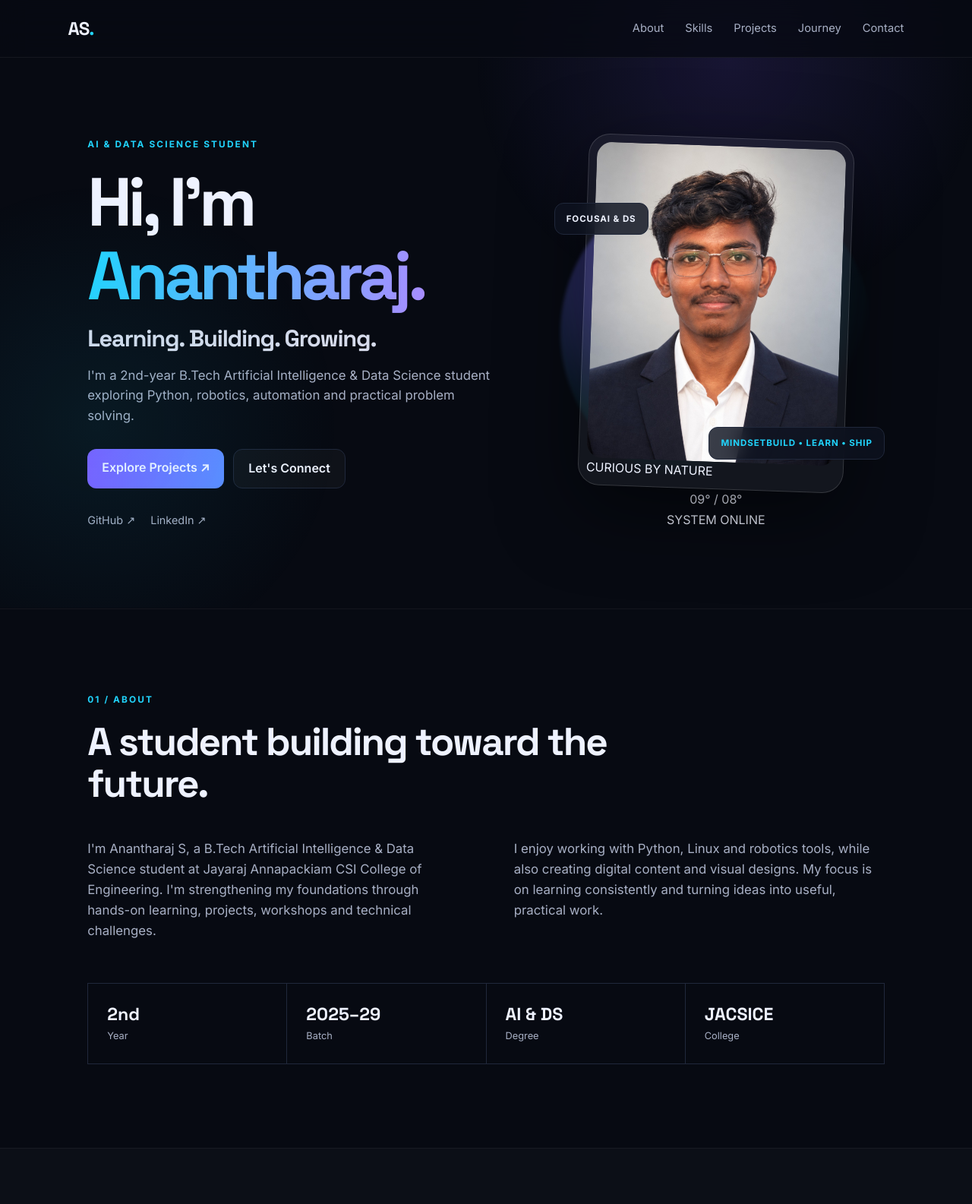
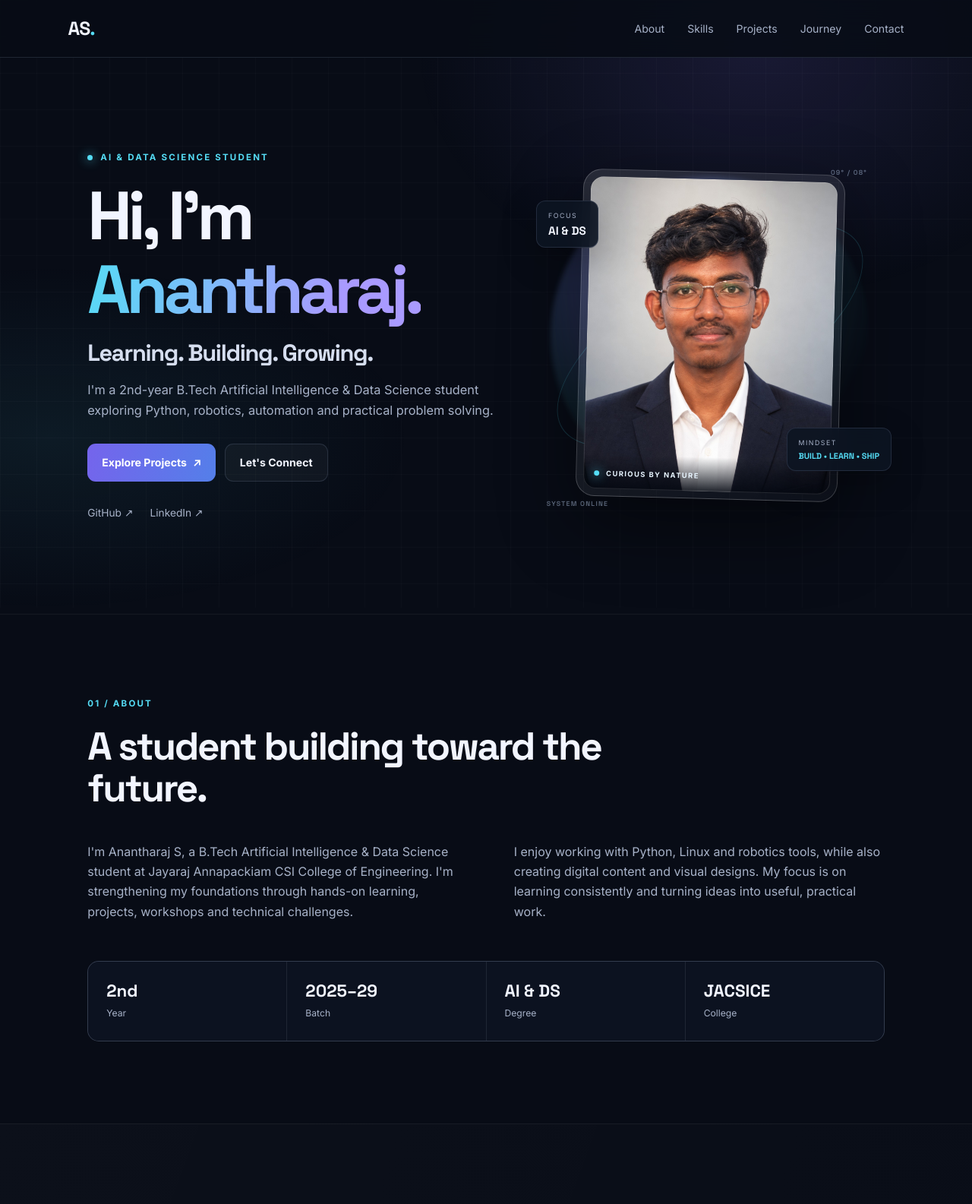
Before and after one commit to Ananth4s2606/personal-portfolio, a plain HTML site: page index.html in a window 1280 px wide. Shown: the top 1585 px of the page at 76% size. Drawn offline with Linux system fonts and the light colour scheme.

Commit message:
Refresh hybrid robotics-inspired portfolio styling

```diff
--- a/style.css
+++ b/style.css
@@ -1,24 +1,72 @@
 *{box-sizing:border-box;margin:0;padding:0}
-:root{--bg:#070a12;--panel:#0e1320;--text:#eef2ff;--muted:#a8b0c5;--line:#20283b;--accent:#7c5cff;--accent2:#21d4fd}
-html{scroll-behavior:smooth}
-body{font-family:Inter,system-ui,sans-serif;background:var(--bg);color:var(--text);line-height:1.6}
-body:before{content:"";position:fixed;inset:0;pointer-events:none;background:radial-gradient(circle at 75% 10%,rgba(124,92,255,.14),transparent 28%),radial-gradient(circle at 10% 70%,rgba(33,212,253,.08),transparent 25%)}
-a{color:inherit;text-decoration:none}.nav{height:76px;display:flex;align-items:center;justify-content:space-between;padding:0 7%;position:sticky;top:0;z-index:10;background:rgba(7,10,18,.78);backdrop-filter:blur(18px);border-bottom:1px solid rgba(255,255,255,.06)}
-.brand{font:700 1.5rem "Space Grotesk";letter-spacing:-1px}.brand span{color:var(--accent2)}
-nav{display:flex;gap:28px}nav a{color:var(--muted);font-size:.92rem}nav a:hover{color:#fff}.menu{display:none;background:none;border:0;color:#fff;font-size:1.4rem}
-.hero{min-height:calc(100vh - 76px);padding:8% 9%;display:grid;grid-template-columns:1.1fr .9fr;align-items:center;gap:6%;overflow:hidden}
-.eyebrow{font-size:.74rem;letter-spacing:.18em;color:var(--accent2);font-weight:700;margin-bottom:18px}
-h1,h2,h3{font-family:"Space Grotesk",sans-serif;line-height:1.08}h1{font-size:clamp(3.3rem,7vw,6.8rem);letter-spacing:-.06em}h1 span{background:linear-gradient(100deg,var(--accent2),#a98cff);-webkit-background-clip:text;color:transparent}h2{font-size:clamp(2rem,4vw,4rem);letter-spacing:-.04em}.hero h2{font-size:clamp(1.35rem,2.4vw,2.1rem);color:#d6dbeb;margin:18px 0}
-.lead{max-width:650px;color:var(--muted);font-size:1.05rem}.actions{display:flex;gap:12px;flex-wrap:wrap;margin:30px 0}.btn{padding:12px 19px;border-radius:12px;border:1px solid var(--line);font-weight:600}.btn.primary{background:linear-gradient(100deg,var(--accent),#5b8cff);border:0}.btn.ghost{background:rgba(255,255,255,.03)}.socials{display:flex;gap:20px;color:var(--muted);font-size:.9rem}.socials a:hover{color:#fff}
-.hero-visual{position:relative;min-height:520px;display:grid;place-items:center}.orb{position:absolute;width:410px;height:410px;border-radius:50%;background:radial-gradient(circle at 35% 30%,rgba(124,92,255,.55),rgba(33,212,253,.08) 55%,transparent 70%);filter:blur(2px)}
-.photo-card{position:relative;width:min(350px,80%);aspect-ratio:4/5;border:1px solid rgba(255,255,255,.15);border-radius:28px;padding:10px;background:rgba(255,255,255,.05);box-shadow:0 30px 100px rgba(0,0,0,.5);transform:rotate(2deg)}.photo-card img{width:100%;height:100%;object-fit:cover;border-radius:20px;display:block}
-.float-card{position:absolute;padding:11px 15px;border:1px solid var(--line);background:rgba(14,19,32,.82);backdrop-filter:blur(12px);border-radius:12px;font-size:.72rem;font-weight:700;letter-spacing:.08em}.card-one{top:17%;left:2%}.card-two{right:0;bottom:18%;color:var(--accent2)}
-.section{padding:110px 9%;border-top:1px solid rgba(255,255,255,.05)}.alt{background:rgba(255,255,255,.018)}.section-head{max-width:800px;margin-bottom:45px}.section-head h2{max-width:750px}
-.about-grid{display:grid;grid-template-columns:1fr 1fr;gap:7%;color:var(--muted);font-size:1.05rem}.stats{display:grid;grid-template-columns:repeat(4,1fr);gap:1px;margin-top:55px;background:var(--line);border:1px solid var(--line)}.stats div{background:var(--bg);padding:25px}.stats strong{display:block;font:700 1.45rem "Space Grotesk"}.stats span{color:var(--muted);font-size:.8rem}
-.skill-grid{display:grid;grid-template-columns:repeat(3,1fr);gap:15px}.skill-grid article,.project,.timeline>div{background:var(--panel);border:1px solid var(--line);border-radius:18px;padding:28px}.skill-grid span,.project-number{color:var(--accent2);font-size:.72rem;font-weight:700}.skill-grid h3{margin:18px 0 10px;font-size:1.25rem}.skill-grid p,.project p,.timeline p{color:var(--muted);font-size:.9rem}
-.project-grid{display:grid;grid-template-columns:repeat(3,1fr);gap:16px}.project{min-height:260px;display:flex;flex-direction:column}.project h3{font-size:1.5rem;margin:45px 0 12px}.project.featured{background:linear-gradient(145deg,rgba(124,92,255,.13),var(--panel))}.tags{display:flex;gap:7px;flex-wrap:wrap;margin-top:auto;padding-top:25px}.tags span{font-size:.7rem;padding:5px 9px;border:1px solid var(--line);border-radius:99px;color:#c5cce0}
-.timeline{display:grid;grid-template-columns:repeat(3,1fr);gap:15px}.timeline span{font-size:.75rem;color:var(--accent2);font-weight:700}.timeline h3{margin:25px 0 10px;font-size:1.3rem}
-.contact{text-align:center;padding-top:130px;padding-bottom:130px}.contact>p:not(.eyebrow){color:var(--muted);margin:18px auto;max-width:560px}.email{font:600 1.3rem "Space Grotesk";display:inline-block;margin:10px 0 10px}.center{justify-content:center}
-footer{padding:25px 9%;display:flex;justify-content:space-between;color:#707990;font-size:.78rem;border-top:1px solid var(--line)}
-@media(max-width:850px){nav{display:none}.menu{display:block}.hero{grid-template-columns:1fr;padding-top:70px}.hero-visual{min-height:450px}.skill-grid,.project-grid,.timeline{grid-template-columns:1fr 1fr}.about-grid{grid-template-columns:1fr}.stats{grid-template-columns:1fr 1fr}}
-@media(max-width:560px){.nav{padding:0 5%}.hero,.section{padding-left:5%;padding-right:5%}h1{font-size:3.4rem}.hero-visual{min-height:380px}.photo-card{width:270px}.orb{width:310px;height:310px}.skill-grid,.project-grid,.timeline{grid-template-columns:1fr}.stats{grid-template-columns:1fr 1fr}.float-card{font-size:.6rem}.card-one{left:0}.card-two{right:0}footer{padding:20px 5%;gap:10px;flex-direction:column}}
+:root{color-scheme:dark;--bg:#080c16;--panel:#101727;--panel-soft:#0c1220;--text:#f2f5ff;--muted:#a7b2c8;--line:rgba(166,187,225,.15);--accent:#8b78ff;--accent2:#55dcf5;--glow:rgba(85,220,245,.12)}
+html{scroll-behavior:smooth;scroll-padding-top:92px}
+body{font-family:Inter,system-ui,sans-serif;background:var(--bg);color:var(--text);line-height:1.65;overflow-x:hidden}
+body:before{content:"";position:fixed;inset:0;z-index:-1;pointer-events:none;background:radial-gradient(ellipse at 78% 8%,rgba(139,120,255,.13),transparent 32%),radial-gradient(ellipse at 5% 72%,rgba(85,220,245,.07),transparent 28%),linear-gradient(rgba(255,255,255,.018) 1px,transparent 1px),linear-gradient(90deg,rgba(255,255,255,.018) 1px,transparent 1px);background-size:auto,auto,48px 48px,48px 48px}
+a{color:inherit;text-decoration:none}
+a:focus-visible,button:focus-visible{outline:2px solid var(--accent2);outline-offset:4px;border-radius:5px}
+.nav{height:76px;display:flex;align-items:center;justify-content:space-between;padding:0 7%;position:sticky;top:0;z-index:20;background:rgba(8,12,22,.86);backdrop-filter:blur(18px);border-bottom:1px solid var(--line)}
+.brand{font:700 1.55rem "Space Grotesk",sans-serif;letter-spacing:-1px}.brand span{color:var(--accent2)}
+nav{display:flex;align-items:center;gap:30px}nav a{color:var(--muted);font-size:.88rem;transition:color .2s ease}nav a:hover,nav a:focus-visible{color:var(--accent2)}
+.menu{display:none;background:none;border:1px solid var(--line);border-radius:10px;color:#fff;font-size:1.15rem;width:42px;height:42px;cursor:pointer}
+.hero{min-height:calc(100vh - 76px);padding:7.5% 9%;display:grid;grid-template-columns:1.08fr .92fr;align-items:center;gap:5%;overflow:hidden}
+.eyebrow{font-size:.72rem;letter-spacing:.19em;color:var(--accent2);font-weight:700;margin-bottom:19px;display:flex;align-items:center;gap:10px}
+.status-dot,.caption-mark{width:7px;height:7px;border-radius:50%;background:var(--accent2);box-shadow:0 0 14px var(--accent2);display:inline-block}
+h1,h2,h3{font-family:"Space Grotesk",sans-serif;line-height:1.08}
+h1{font-size:clamp(3.3rem,7vw,6.5rem);letter-spacing:-.065em}
+h1 span{background:linear-gradient(105deg,var(--accent2),#a99aff 75%);-webkit-background-clip:text;background-clip:text;color:transparent}
+h2{font-size:clamp(2rem,4vw,3.8rem);letter-spacing:-.045em}
+.hero h2{font-size:clamp(1.35rem,2.4vw,2.05rem);color:#d6deef;margin:19px 0}
+.lead{max-width:610px;color:var(--muted);font-size:1.02rem}
+.actions{display:flex;gap:12px;flex-wrap:wrap;margin:30px 0}
+.btn{display:inline-flex;align-items:center;gap:8px;padding:12px 19px;border-radius:11px;border:1px solid var(--line);font-size:.88rem;font-weight:650;transition:transform .2s ease,border-color .2s ease,box-shadow .2s ease}
+.btn:hover{transform:translateY(-3px);border-color:rgba(85,220,245,.5);box-shadow:0 10px 28px rgba(0,0,0,.22)}
+.btn.primary{background:linear-gradient(105deg,#7564ec,#547fe9);border:0;color:white}.btn.ghost{background:rgba(255,255,255,.035)}
+.socials{display:flex;gap:22px;color:var(--muted);font-size:.86rem}.socials a{transition:color .2s ease}.socials a:hover{color:var(--accent2)}
+.hero-visual{position:relative;min-height:540px;display:grid;place-items:center;isolation:isolate}
+.orb{position:absolute;width:420px;height:420px;border-radius:50%;z-index:-1;background:radial-gradient(circle at 38% 32%,rgba(139,120,255,.4),rgba(85,220,245,.09) 54%,transparent 72%);filter:blur(3px)}
+.orbit{position:absolute;width:460px;height:190px;border:1px solid rgba(85,220,245,.18);border-radius:50%;transform:rotate(-32deg);pointer-events:none}
+.orbit-two{width:390px;height:250px;border-color:rgba(139,120,255,.2);transform:rotate(48deg)}
+.photo-card{position:relative;width:min(345px,78%);aspect-ratio:4/5;border:1px solid rgba(255,255,255,.2);border-radius:25px;padding:9px;background:linear-gradient(145deg,rgba(255,255,255,.11),rgba(255,255,255,.025));box-shadow:0 35px 100px rgba(0,0,0,.48);transform:rotate(1.5deg);overflow:hidden}
+.photo-card:before{content:"";position:absolute;inset:9px;border:1px solid rgba(255,255,255,.12);border-radius:17px;pointer-events:none;z-index:1}
+.photo-card img{width:100%;height:100%;object-fit:cover;border-radius:17px;display:block}
+.photo-caption{position:absolute;bottom:9px;left:9px;right:9px;padding:17px 14px 13px;display:flex;align-items:center;gap:9px;border-radius:0 0 17px 17px;background:linear-gradient(transparent,rgba(4,8,17,.88));font-size:.58rem;letter-spacing:.16em;font-weight:700;color:#e8f5ff}
+.float-card{position:absolute;padding:12px 15px;border:1px solid var(--line);background:rgba(13,20,34,.9);backdrop-filter:blur(14px);border-radius:12px;box-shadow:0 15px 45px rgba(0,0,0,.25)}
+.float-card strong{display:block;font:700 .95rem "Space Grotesk",sans-serif}.float-label{font-size:.55rem;letter-spacing:.17em;color:var(--muted);display:block;margin-bottom:3px}
+.card-one{top:17%;left:0}.card-two{right:-2%;bottom:17%}.card-two strong{font-size:.68rem;color:var(--accent2)}
+.visual-coordinate{position:absolute;font:600 .55rem "Space Grotesk",sans-serif;letter-spacing:.14em;color:rgba(174,194,224,.5)}.coordinate-one{top:9%;right:5%}.coordinate-two{bottom:8%;left:3%}
+.section{padding:108px 9%;border-top:1px solid rgba(255,255,255,.055)}
+.alt{background:linear-gradient(110deg,rgba(255,255,255,.018),rgba(255,255,255,.008))}
+.section-head{max-width:820px;margin-bottom:42px}.section-head h2{max-width:760px}.section-intro{color:var(--muted);max-width:650px;margin-top:17px;font-size:.95rem}
+.about-grid{display:grid;grid-template-columns:1fr 1fr;gap:7%;color:var(--muted);font-size:1rem}
+.stats{display:grid;grid-template-columns:repeat(4,1fr);gap:1px;margin-top:52px;background:var(--line);border:1px solid var(--line);border-radius:15px;overflow:hidden}
+.stats div{background:var(--panel-soft);padding:24px}.stats strong{display:block;font:700 1.4rem "Space Grotesk",sans-serif}.stats span{color:var(--muted);font-size:.76rem}
+.skill-groups{display:grid;grid-template-columns:repeat(3,1fr);gap:15px;align-items:stretch}
+.skill-group{background:linear-gradient(145deg,rgba(18,27,45,.96),rgba(12,18,31,.96));border:1px solid var(--line);border-radius:17px;padding:23px}
+.skill-group-heading{display:flex;gap:13px;align-items:flex-start;padding-bottom:18px;border-bottom:1px solid var(--line)}
+.group-index{font:700 .72rem "Space Grotesk",sans-serif;color:var(--accent2);padding-top:4px}
+.skill-group h3{font-size:1.12rem;margin-bottom:5px}.skill-group-heading p{font-size:.72rem;color:var(--muted)}
+.skill-list{padding-top:10px}.skill-item{display:flex;justify-content:space-between;align-items:center;gap:9px;padding:10px 0;border-bottom:1px solid rgba(166,187,225,.08);font-size:.79rem}.skill-item:last-child{border-bottom:0}
+.level{font-size:.61rem;color:var(--accent2);border:1px solid rgba(85,220,245,.2);background:rgba(85,220,245,.07);border-radius:99px;padding:3px 7px;white-space:nowrap}
+.level.beginner{color:#c1b2ff;border-color:rgba(139,120,255,.25);background:rgba(139,120,255,.08)}
+.project-grid{display:grid;grid-template-columns:repeat(3,1fr);gap:15px}
+.project{min-height:280px;display:flex;flex-direction:column;background:var(--panel);border:1px solid var(--line);border-radius:17px;padding:25px;transition:transform .22s ease,border-color .22s ease}
+.project:hover,.skill-group:hover{transform:translateY(-4px);border-color:rgba(85,220,245,.3)}
+.project.featured{background:linear-gradient(145deg,rgba(91,79,166,.2),rgba(16,23,39,.98) 65%)}
+.project-topline{display:flex;align-items:center;justify-content:space-between;gap:8px}.project-number{font:700 .63rem "Space Grotesk",sans-serif;color:var(--accent2);letter-spacing:.1em}
+.project-status{font-size:.62rem;color:#bdc7dc;border:1px solid var(--line);padding:4px 8px;border-radius:99px;white-space:nowrap}.project-status i{display:inline-block;width:6px;height:6px;border-radius:50%;background:var(--accent2);margin-right:5px}
+.project-status.concept{color:#c5b9ff;border-color:rgba(139,120,255,.25)}
+.project h3{font-size:1.42rem;margin:43px 0 12px}.project p{color:var(--muted);font-size:.86rem}
+.tags{display:flex;gap:7px;flex-wrap:wrap;margin-top:auto;padding-top:24px}.tags span{font-size:.65rem;padding:5px 9px;border:1px solid var(--line);border-radius:99px;color:#c5cfe2}
+.project-note{border-style:dashed;background:rgba(16,23,39,.48)}
+.timeline{display:grid;grid-template-columns:repeat(3,1fr);gap:15px}
+.timeline>div{background:var(--panel);border:1px solid var(--line);border-radius:16px;padding:25px}
+.timeline span{font:700 .72rem "Space Grotesk",sans-serif;color:var(--accent2)}.timeline h3{margin:24px 0 10px;font-size:1.2rem}.timeline p{color:var(--muted);font-size:.85rem}
+.contact{text-align:center;padding-top:125px;padding-bottom:125px;background:radial-gradient(ellipse at 50% 70%,rgba(85,220,245,.07),transparent 45%)}
+.contact>.eyebrow{justify-content:center}.contact>p:not(.eyebrow){color:var(--muted);margin:18px auto;max-width:560px}.email{font:600 1.25rem "Space Grotesk",sans-serif;display:inline-block;margin:10px 0;transition:color .2s ease}.email:hover{color:var(--accent2)}.center{justify-content:center}
+footer{padding:24px 9%;display:flex;justify-content:space-between;color:#7f8ba5;font-size:.74rem;border-top:1px solid var(--line)}
+@media(max-width:1050px){.skill-groups{grid-template-columns:1fr 1fr}.skill-group:last-child{grid-column:1/-1}.project-grid{grid-template-columns:1fr 1fr}.project:last-child{grid-column:1/-1;min-height:220px}}
+@media(max-width:850px){.nav{padding:0 6%}.menu{display:grid;place-items:center}nav{display:none;position:absolute;top:76px;left:0;right:0;padding:18px 6% 22px;flex-direction:column;align-items:stretch;gap:0;background:rgba(8,12,22,.98);border-bottom:1px solid var(--line);box-shadow:0 20px 35px rgba(0,0,0,.28)}nav.is-open{display:flex}nav a{padding:12px 0;border-bottom:1px solid rgba(166,187,225,.08)}nav a:last-child{border-bottom:0}
+.hero{grid-template-columns:1fr;padding-top:72px}.hero-visual{min-height:490px}.about-grid{grid-template-columns:1fr;gap:20px}.stats{grid-template-columns:1fr 1fr}.timeline{grid-template-columns:1fr 1fr}.timeline>div:last-child{grid-column:1/-1}}
+@media(max-width:620px){.nav{padding:0 5%}.hero,.section{padding-left:5%;padding-right:5%}.hero{padding-top:62px;gap:15px}h1{font-size:clamp(3rem,14vw,4.1rem)}.hero-visual{min-height:410px}.photo-card{width:260px}.orb{width:320px;height:320px}.orbit{width:340px;height:150px}.orbit-two{width:320px;height:190px}.card-one{left:0;top:15%}.card-two{right:0;bottom:13%}.coordinate-one{right:0}.coordinate-two{left:0}.section{padding-top:78px;padding-bottom:78px}.skill-groups,.project-grid,.timeline{grid-template-columns:1fr}.skill-group:last-child,.project:last-child,.timeline>div:last-child{grid-column:auto}.project{min-height:245px}.stats{margin-top:35px}.stats div{padding:19px}.email{font-size:1.05rem}footer{padding:20px 5%;gap:7px;flex-direction:column}}
+@media(prefers-reduced-motion:reduce){html{scroll-behavior:auto}*,*::before,*::after{animation-duration:.01ms!important;animation-iteration-count:1!important;transition-duration:.01ms!important;scroll-behavior:auto!important}}
```
